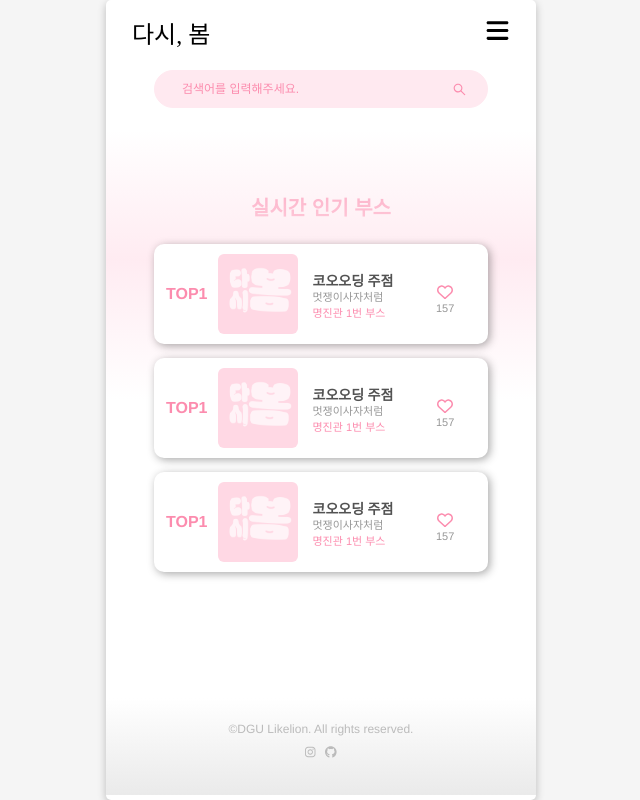
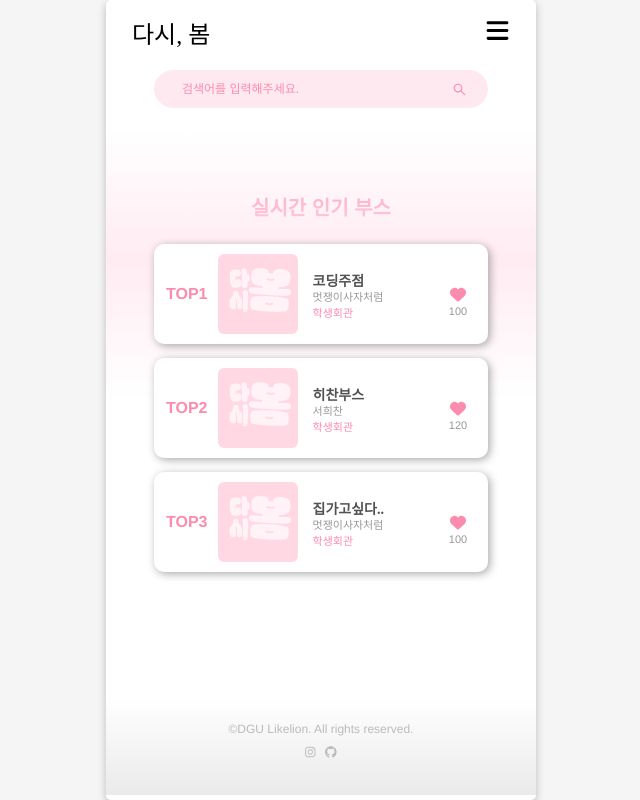
Before and after one commit to LikeLion-at-DGU/2023_spring_festival_front, a Next.js app: page /booth/search in a window 1280 px wide. Shown: the whole page, without its empty margins (319-959 px from the left). Built offline with nearby package versions, Linux system fonts and the light colour scheme; a web font is replaced by a local one.

Commit message:
Feat : 카드로우 컴포넌트 더미적용

```diff
--- a/components/booth/RecomandRowCard.jsx
+++ b/components/booth/RecomandRowCard.jsx
@@ -11,47 +11,40 @@ import {faHeart as emptyHeart } from '@fortawesome/free-regular-svg-icons'
 
 
 // 부스정보 props로 받아서 사용하기
-function RecomandRowCard() {
+function RecomandRowCard(
+    {ranking,booth, logoImage, boothName, boothOperator, boothLocation, likeCnt, is_liked}
+) {
 
-    const [isLiked, setIsLiked] = useState(false);
 
     const handleClick = () => {
-        setIsLiked(!isLiked);
+        console.log("하트 클릭");
     }
+
+    // 이미지 적용 어떻게?
+    const DetailLogoImage = logoImage ? logoImage : DeafultImage;
+
     return (
         <RecomandRowCardWrapper>
           {/* 랭킹 글자  */}
           <RankWrapper>
-                <RankText>
-                    TOP1
-                </RankText>
+            <RankText>TOP{ranking + 1}</RankText>
           </RankWrapper>
           {/* 랭킹 부스 이미지 */}
           <RankBoothImage src={DeafultImage}/>
           {/* 랭킹 부스 세부 내용 */}
           <RankBoothDetail>
-                <RankBoothDetailTitle>
-                    코오오딩 주점
-                </RankBoothDetailTitle>
-                <RannkBoothDetailOperator>
-                    멋쟁이사자처럼
-                </RannkBoothDetailOperator>
-                <RankBoothDetailLocation>
-                    명진관 1번 부스
-                </RankBoothDetailLocation>
+            <RankBoothDetailTitle>{boothName}</RankBoothDetailTitle>
+            <RannkBoothDetailOperator>{boothOperator}</RannkBoothDetailOperator>
+            <RankBoothDetailLocation>{boothLocation}</RankBoothDetailLocation>
           </RankBoothDetail>
           <RankBoothHeartWrapper>
-                <HeartIcon icon={ isLiked ? faHeart: emptyHeart  } onClick={handleClick}/>
+            {/* 하트 어떻게..? */}
+            <HeartIcon icon={is_liked ? faHeart : emptyHeart} onClick={handleClick} />
+            <HeartCntWrapper>{likeCnt}</HeartCntWrapper>
+          </RankBoothHeartWrapper>
+        </RecomandRowCardWrapper>
+      );
 
-
-                <HeartCntWrapper>
-                157
-                </HeartCntWrapper>
-            </RankBoothHeartWrapper>
-
-        </RecomandRowCardWrapper>
-
-    );
 }
 
 export default RecomandRowCard;
--- a/src/pages/booth/search.jsx
+++ b/src/pages/booth/search.jsx
@@ -1,5 +1,5 @@
 import SearchHeader from "components/booth/SearchHeader";
-import { useState } from "react";
+import { use, useState } from "react";
 import { RecommandHeader, RecommandTitle, SearchWrapper } from "./style";
 import RecomandRowCard from "components/booth/RecomandRowCard";
 
@@ -10,21 +10,77 @@ import RecomandRowCard from "components/booth/RecomandRowCard";
 function search() {
 
     // 부스데이터는 list에서 넘겨받음
-    const [boothData, setBoothData] = useState([]);
+    const [booth,setBooth] = useState([]);
+
+    const [recomandBooth, setRecomandBooth] = useState([
+	{
+		id: 1,
+		name: "코딩주점",
+		type: "야간부스",
+		operator: "멋쟁이사자처럼",
+		logo_image: "https://www.pngplay.com/wp-content/uploads/3/Apple-Siri-Logo-Download-Free-PNG.png",
+		like_cnt: 100,
+        start_at: "2023-05-23T18:00:07.687842+09:00",
+        end_at: "2023-05-23T23:00:07.687842+09:00",
+		location: "학생회관",
+		section: "1",
+		is_liked: true
+	},
+    {
+		id: 2,
+		name: "히찬부스",
+		type: "야간부스",
+		operator: "서희찬",
+		logo_image:null,
+		like_cnt: 120,
+        start_at: "2023-05-23T18:00:07.687842+09:00",
+        end_at: "2023-05-23T23:00:07.687842+09:00",
+		location: "학생회관",
+		section: "2",
+		is_liked: true
+	},
+    {
+		id: 3,
+		name: "집가고싶다..",
+		type: "야간부스",
+		operator: "멋쟁이사자처럼",
+		logo_image: "https://www.pngplay.com/wp-content/uploads/3/Apple-Siri-Logo-Download-Free-PNG.png",
+		like_cnt: 100,
+        start_at: "2023-05-23T18:00:07.687842+09:00",
+        end_at: "2023-05-23T23:00:07.687842+09:00",
+		location: "학생회관",
+		section: "3",
+		is_liked: true
+	},
+    ]);
 
     // 검색어 저장받음
     const [searchValue, setSearchValue] = useState('');
 
 
+
+    // 탑 3 booth 렌더링 함수
     const renderTopBooth = () => {
-        return boothData.length === 0 ? (
+        return booth.length === 0 ? (
         <>
         <RecommandHeader>
             <RecommandTitle>실시간 인기 부스</RecommandTitle>
+
             {/* 추천 행 카드 */}
-            <RecomandRowCard/>
-            <RecomandRowCard/>
-            <RecomandRowCard/>
+            {/* 부스 탑 3만큼 뿌려주기 */}
+            {recomandBooth.map((booth,idx) => (
+                <RecomandRowCard
+                ranking = {idx}
+                booth={booth.id}
+                logoImage = {booth.logo_image}
+                boothName = {booth.name}
+                boothOperator = {booth.operator}
+                boothLocation = {booth.location}
+                likeCnt = {booth.like_cnt}
+                is_liked = {booth.is_liked}
+                />
+            ),)
+            }
         </RecommandHeader>
         </>
         ) : (
@@ -34,6 +90,7 @@ function search() {
         );
     }
 
+
       return (
         <>
         {/* 검색 header */}
@@ -41,7 +98,9 @@ function search() {
         searchValue={searchValue}
         setSearchValue={setSearchValue}
             />
-            {renderTopBooth()}
+
+        {/* TOP3 부스 렌더링 */}
+        {renderTopBooth()}
 
 
 
--- a/src/pages/booth/style.jsx
+++ b/src/pages/booth/style.jsx
@@ -102,9 +102,11 @@ export const RecomandRowCardWrapper = styled.div`
   background-color: #FFFFFF;
   z-index: 1;
   flex-direction: row;
-  padding : 10px 21px 10px 12px;
+  padding: 10px 21px 10px 12px;
   margin-top: 14px;
-`
+  position: relative; /* 추가 */
+`;
+
 
 export const RankWrapper = styled.div`
 display: flex;
@@ -128,6 +130,8 @@ export const RankBoothDetail = styled.div`
   margin-top: 15px;
   margin-bottom: 10px;
   align-self: center;
+  flex-grow: 1; /* 추가 */
+
 `
 export const RankBoothDetailTitle = styled.h1`
   font-size: 14px;
@@ -158,6 +162,11 @@ export const RankBoothHeartWrapper = styled.div`
   align-items: center;
   padding-top: 10px;
   margin-left: 30px;
+  position: absolute; /* 추가 */
+  top: 50%; /* 추가 */
+  right: 15px; /* 추가 */
+  transform: translateY(-50%); /* 추가 */
+
 `
 export const HeartWrapper = styled.div`
   display: flex;
@@ -173,5 +182,6 @@ export const HeartIcon = styled(FontAwesomeIcon)`
 
 width: 30px;
 margin-bottom: 3px;
+margin-top: 5px; /* 수정 */
 
 `
```
Lines whose indentation alone changed are shown as unchanged.
